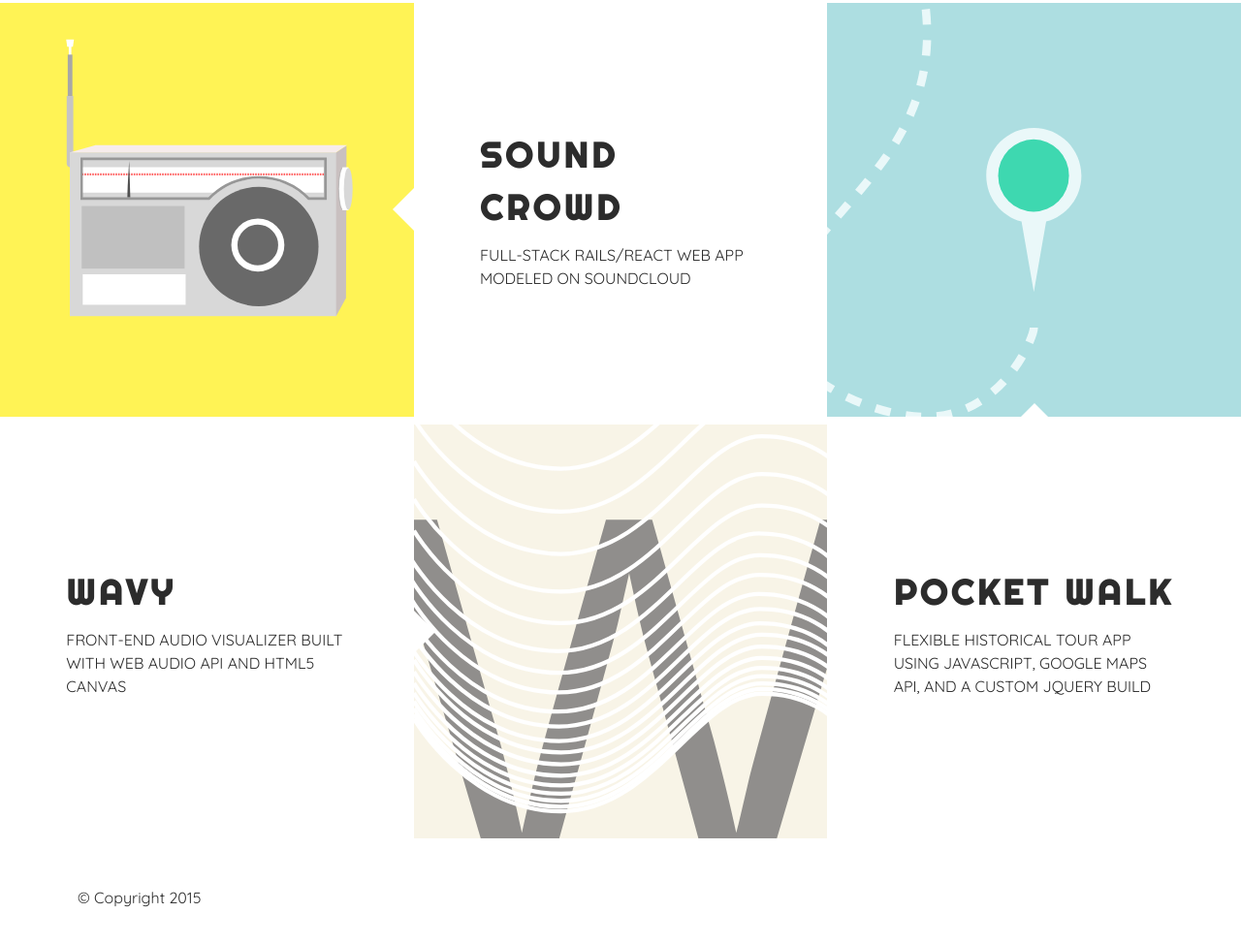
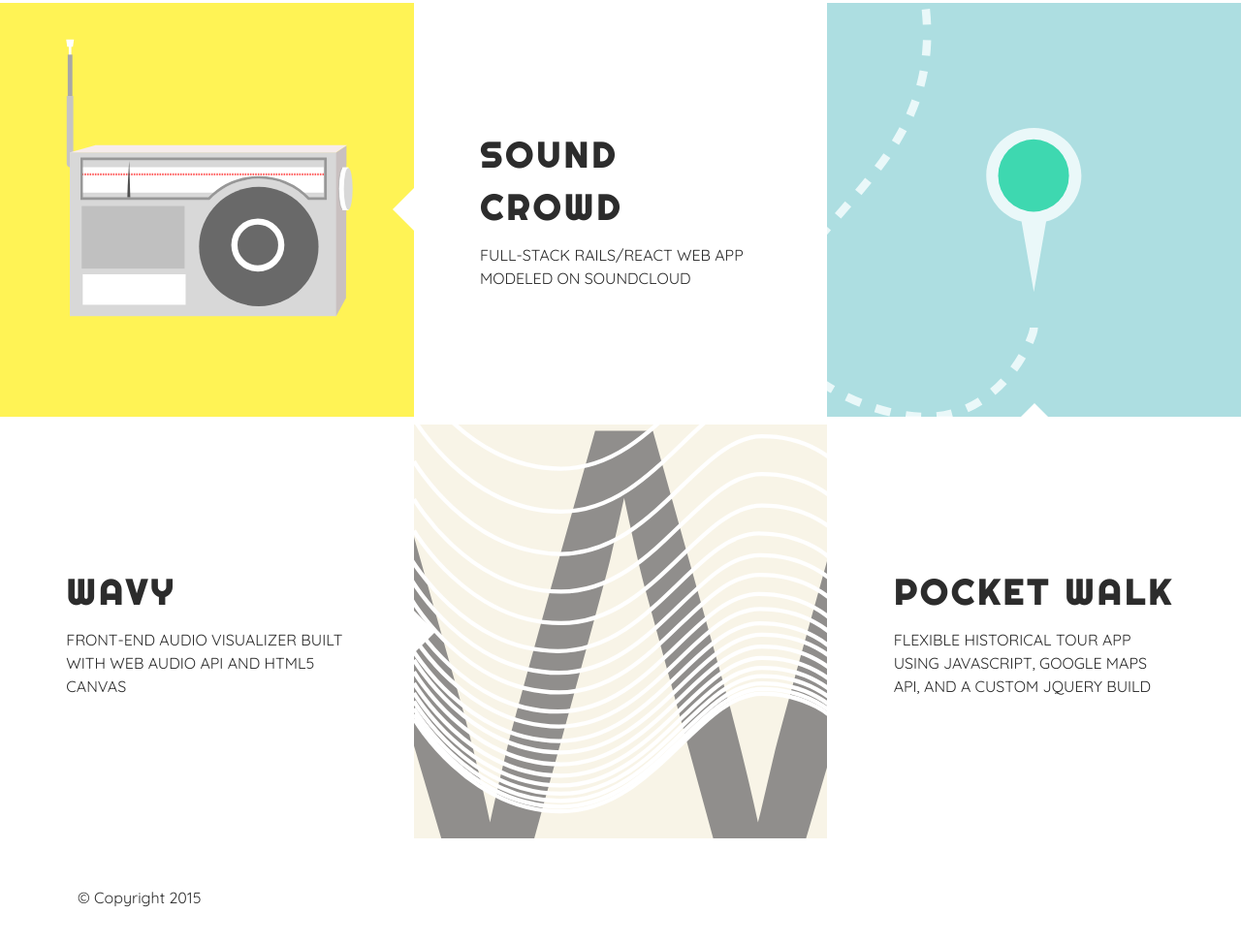
Before and after one commit to jmsoper/portfolio-site, a plain HTML site: page index.html in a window 1280 px wide. Shown: the part 713-1687 px from the top of the page at 97% size. Drawn offline with Linux system fonts and the light colour scheme.

```diff
--- a/index.html
+++ b/index.html
@@ -198,8 +198,8 @@
                                     <defs></defs>
                                     <g id="Page-1" stroke="none" stroke-width="1" fill="none" fill-rule="evenodd">
                                         <g id="wavy">
-                                            <text id="wavy-text" opacity="0.578766325" font-family="ArialMT, Arial" font-size="1000" font-weight="normal" fill="#46464B">
-                                                <tspan x="-57" y="872">W</tspan>
+                                            <text id="wavy-text" opacity="0.578766325" font-family="ArialMT, Arial" font-size="1250" font-weight="normal" fill="#46464B">
+                                                <tspan x="-185" y="872">W</tspan>
                                             </text>
                                             <g id="waves" transform="translate(-6.000000, -143.000000)" stroke="#FFFFFF" stroke-width="8">
                                                 <path id="wave1" d="M2,482.442341 C2,482.442341 106.497223,661.337144 286.395966,661.337146 C466.294708,661.337147 552.608032,433.798409 675.114746,433.789749 C768.880374,433.783121 815.190431,484.321516 815.190431,484.321516"></path>
--- a/style.css
+++ b/style.css
@@ -404,6 +404,7 @@ pre {
     -webkit-transition: visibility 0s 0.7s;
     -moz-transition: visibility 0s 0.7s;
     transition: visibility 0s 0.7s;
+
 }
 .cd-nav .cd-navigation-wrapper {
     /* all navigation content */
```
Also changed, not shown: 1 other file.
